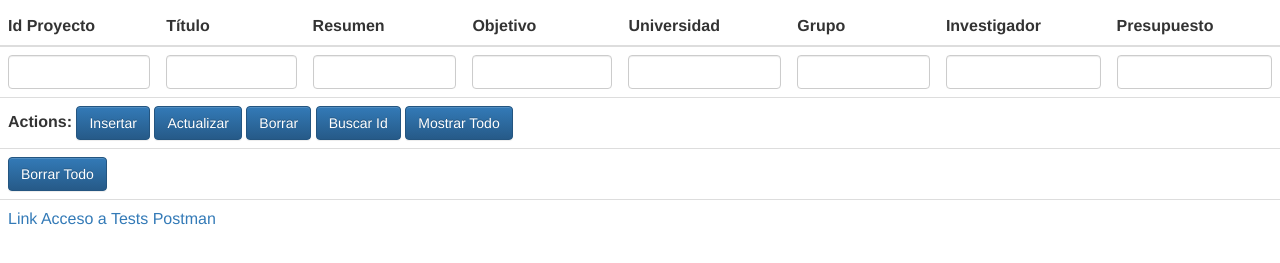
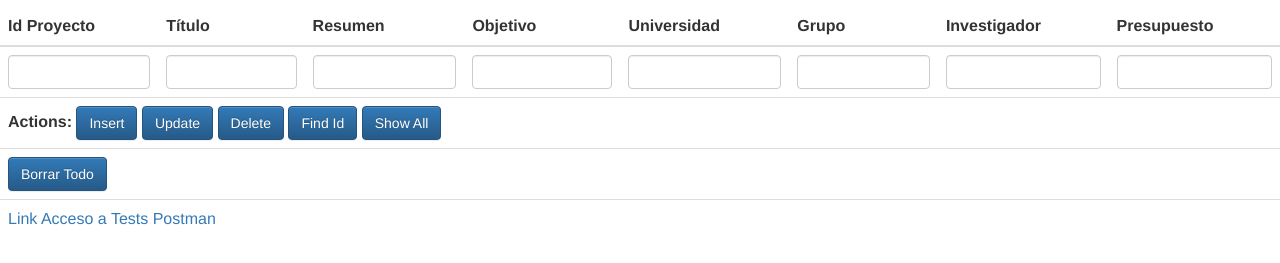
Before and after one commit to juanfernandorc/aws1617-01, a website: page public/index.html in a window 1280 px wide. Shown: the part 63-326 px from the top of the page. Drawn offline with Linux system fonts and the light colour scheme; no server answers.

Commit message:
Changed Buttons Names

```diff
--- a/public/index.html
+++ b/public/index.html
@@ -34,6 +34,7 @@
                     <td><input class="form-control" type="text" ng-model="newProject.investigador"/></td>
                     <td><input class="form-control" type="text" ng-model="newProject.presupuesto"/></td>
                 </tr>
+                <!--
                 <tr>
                     <td colspan="8">
                         <B>Actions:</B>
@@ -42,6 +43,17 @@
                         <button class="btn btn-primary" ng-click="deleteProject()">Borrar</button>
                         <button class="btn btn-primary" ng-click="getProject()">Buscar Id</button>
                         <button class="btn btn-primary" ng-click="getProjects()">Mostrar Todo</button>
+                    </td>
+                </tr>
+                -->
+                <tr>
+                    <td colspan="8">
+                        <B>Actions:</B>
+                        <button class="btn btn-primary" ng-click="addProject()">Insert</button>
+                        <button class="btn btn-primary" ng-click="actualizaProjects()">Update</button>
+                        <button class="btn btn-primary" ng-click="deleteProject()">Delete</button>
+                        <button class="btn btn-primary" ng-click="getProject()">Find Id</button>
+                        <button class="btn btn-primary" ng-click="getProjects()">Show All</button>
                     </td>
                 </tr>
                 <tr ng-repeat="project in projects">
```
